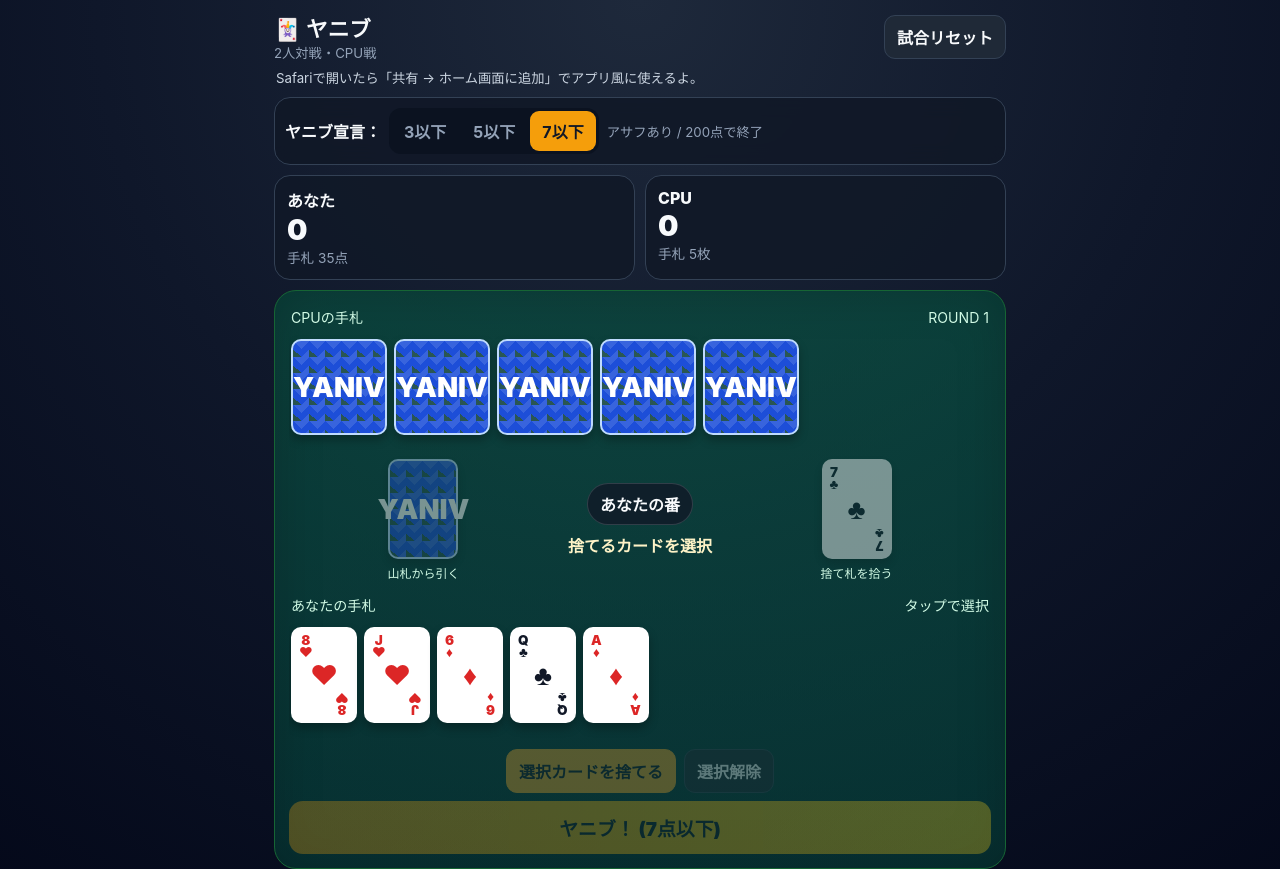
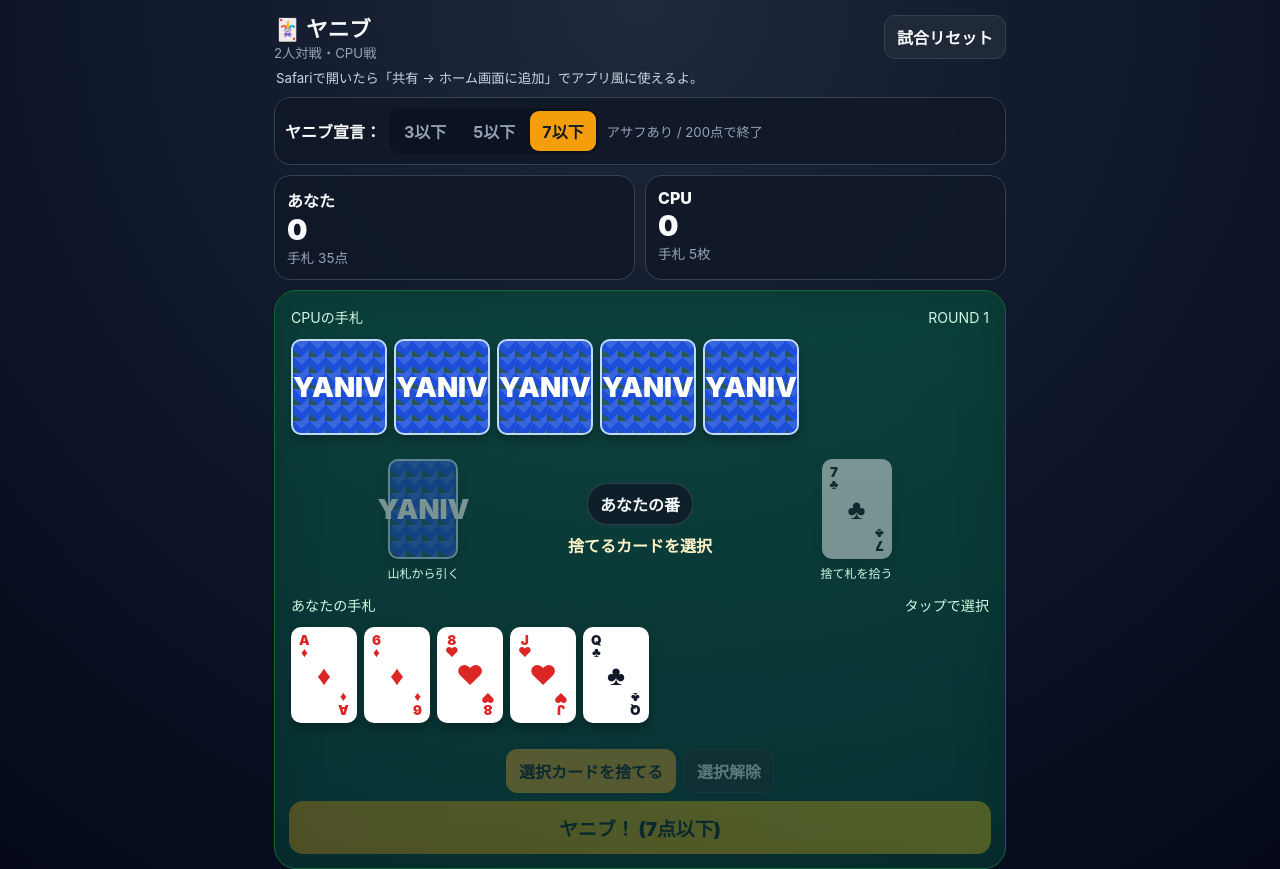
Before and after one commit to hayuzruiha0315/yaniv, a plain HTML site: page index.html in a window 1280 px wide. Shown: the top 869 px of the page. Drawn offline with Linux system fonts and the light colour scheme.

Commit message:
Sort player hand by rank

```diff
--- a/index.html
+++ b/index.html
@@ -325,6 +325,13 @@ window.addEventListener('error', function(e){
   }
   function handTotal(h){ return h.reduce((s,c)=>s+c.value,0); }
   function cardText(c){ return c.rank==='JOKER' ? 'JOKER' : `${c.sym}${c.rank}`; }
+  function cardCompare(a,b){
+    const ao = a.rank==='JOKER' ? 99 : a.order;
+    const bo = b.rank==='JOKER' ? 99 : b.order;
+    if(ao!==bo) return ao-bo;
+    const suitOrder = {H:0,D:1,C:2,S:3,J:4};
+    return (suitOrder[a.suit] ?? 9) - (suitOrder[b.suit] ?? 9);
+  }
 
   function log(msg){
     const d=document.createElement('div');
@@ -367,7 +374,7 @@ window.addEventListener('error', function(e){
     $('roundNo').textContent=`ROUND ${round}`;
 
     $('playerHand').innerHTML='';
-    player.forEach(c=>$('playerHand').appendChild(cardNode(c,true)));
+    player.slice().sort(cardCompare).forEach(c=>$('playerHand').appendChild(cardNode(c,true)));
 
     $('cpuHand').innerHTML='';
     cpu.forEach(()=>$('cpuHand').appendChild(backNode()));
```
